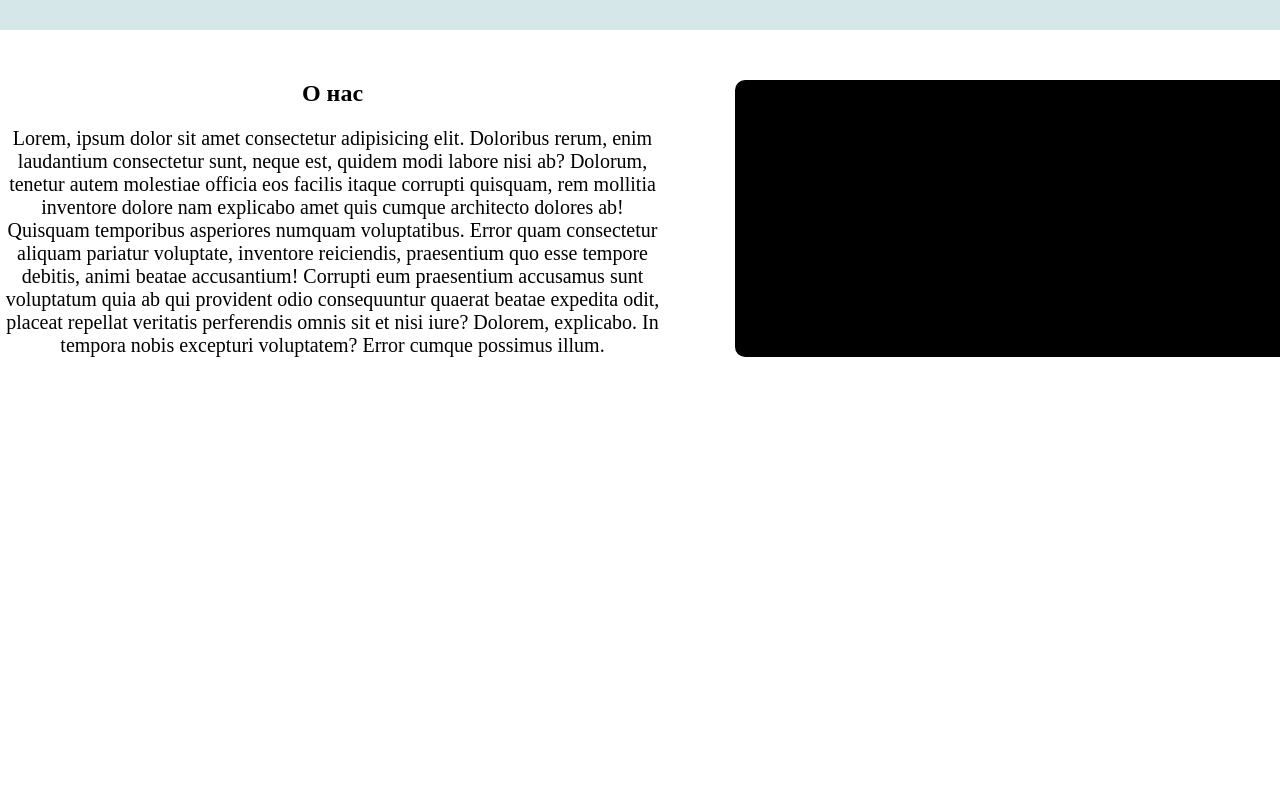
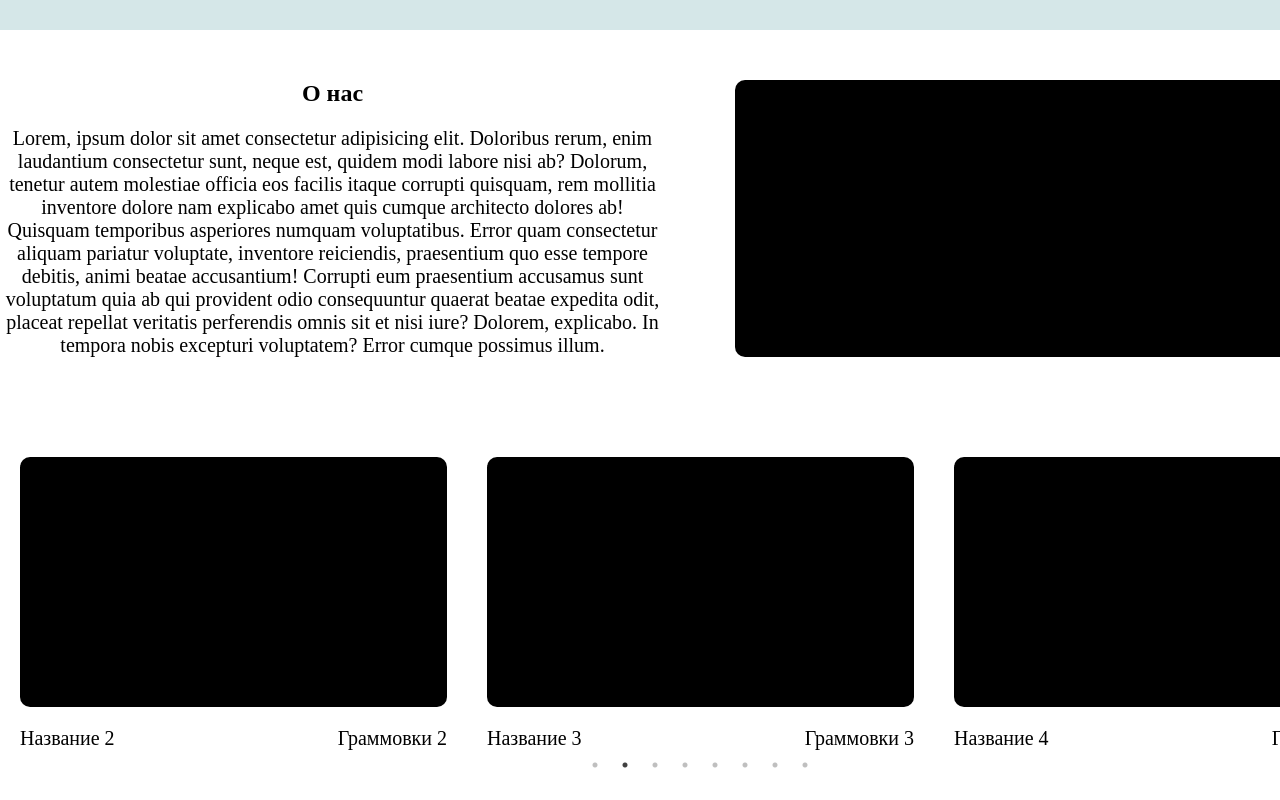
Before and after one commit to mrdimemes/gallery, a React (Create React App) app: page / in a window 1280 px wide. Shown: the part 570-1370 px from the top of the page. Before the commit the page ends 977 px from the top, so only its background shows below. Built offline with nearby package versions, Linux system fonts and the light colour scheme.

Commit message:
Add MenuPreview section

```diff
--- /dev/null
+++ b/src/components/sections/MenuPreview/MenuPreview.tsx
@@ -0,0 +1,41 @@
+import Slider from "react-slick";
+
+import { SectionContent } from "components/SectionContent";
+
+import { SliderCard } from "./SliderCard";
+
+
+const MenuPreview = () => {
+
+  const settings = {
+    dots: true,
+    infinite: true,
+    speed: 500,
+    slidesToShow: 3,
+    slidesToScroll: 1,
+    arrows: false,
+    autoplay: true,
+    autoplaySpeed: 5000
+  };
+
+  return (
+    <section>
+      <SectionContent>
+        <Slider {...settings}>
+          <SliderCard image="none" name="Название 1" compound="Граммовки 1" />
+          <SliderCard image="none" name="Название 2" compound="Граммовки 2" />
+          <SliderCard image="none" name="Название 3" compound="Граммовки 3" />
+          <SliderCard image="none" name="Название 4" compound="Граммовки 4" />
+          <SliderCard image="none" name="Название 5" compound="Граммовки 5" />
+          <SliderCard image="none" name="Название 6" compound="Граммовки 6" />
+          <SliderCard image="none" name="Название 7" compound="Граммовки 7" />
+          <SliderCard image="none" name="Название 8" compound="Граммовки 8" />
+        </Slider>
+      </SectionContent>
+    </section>
+
+  );
+}
+
+
+export default MenuPreview;
--- /dev/null
+++ b/src/components/sections/MenuPreview/SliderCard/SliderCard.module.sass
@@ -0,0 +1,15 @@
+.SliderCard
+  padding-left: 20px
+  padding-right: 20px
+
+  .imageContainer
+    background-color: black
+    border-radius: 10px
+    margin-bottom: 20px
+    height: 250px
+
+  .description
+    display: flex
+    gap: 50px
+    justify-content: space-between
+    flex-align: center
--- /dev/null
+++ b/src/components/sections/MenuPreview/SliderCard/SliderCard.tsx
@@ -0,0 +1,19 @@
+import { SliderCardProps } from "../types";
+
+import styles from "./SliderCard.module.sass";
+
+
+const SliderCard = ({ image, name, compound }: SliderCardProps) => {
+  return (
+    <div className={styles.SliderCard}>
+      <div className={styles.imageContainer}>{image}</div>
+      <div className={styles.description}>
+        <div>{name}</div>
+        <div>{compound}</div>
+      </div>
+    </div>
+  );
+};
+
+
+export default SliderCard;
--- /dev/null
+++ b/src/components/sections/MenuPreview/SliderCard/index.ts
@@ -0,0 +1 @@
+export { default as SliderCard } from "./SliderCard";
--- /dev/null
+++ b/src/components/sections/MenuPreview/index.ts
@@ -0,0 +1 @@
+export { default as MenuPreview } from "./MenuPreview";
--- /dev/null
+++ b/src/components/sections/MenuPreview/types/index.ts
@@ -0,0 +1 @@
+export type { default as SliderCardProps } from "./SliderCardProps";
--- a/src/components/sections/index.ts
+++ b/src/components/sections/index.ts
@@ -1,2 +1,3 @@
 export { Intro } from "./Intro";
 export { About } from "./About";
+export { MenuPreview } from "./MenuPreview";
--- a/src/index.tsx
+++ b/src/index.tsx
@@ -1,5 +1,7 @@
 import React from "react";
 import ReactDOM from "react-dom/client";
+import "slick-carousel/slick/slick.css";
+import "slick-carousel/slick/slick-theme.css";
 
 import { App } from "components/App";
 import "styles/index.sass";
--- a/src/pages/Main/Main.tsx
+++ b/src/pages/Main/Main.tsx
@@ -1,10 +1,11 @@
-import { Intro, About } from "components/sections";
+import { Intro, About, MenuPreview } from "components/sections";
 
 const Main = () => {
   return (
     <>
       <Intro />
       <About />
+      <MenuPreview />
     </>
   );
 }
```
Also changed, not shown: src/components/sections/MenuPreview/types/SliderCardProps.ts (added, +8 -0 lines).
